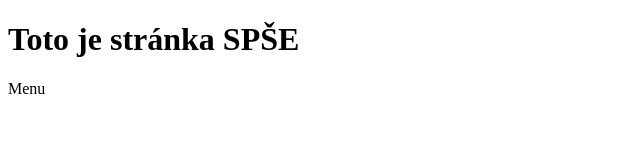
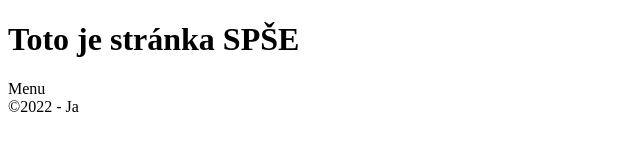
Before and after one commit to copko/dok-3d-2022, a plain HTML site: page index.html in a window 1280 px wide. Shown: the full height of the page, 0-640 px from the left. Drawn offline with Linux system fonts and the light colour scheme.

Commit message:
Pridaný footer

```diff
--- a/index.html
+++ b/index.html
@@ -6,5 +6,6 @@
   <body>
     <h1>Toto je stránka SPŠE</h1>
     <nav>Menu</nav>
+    <footer>&copy;2022 - Ja</footer>
   </body>
 </html>
```
